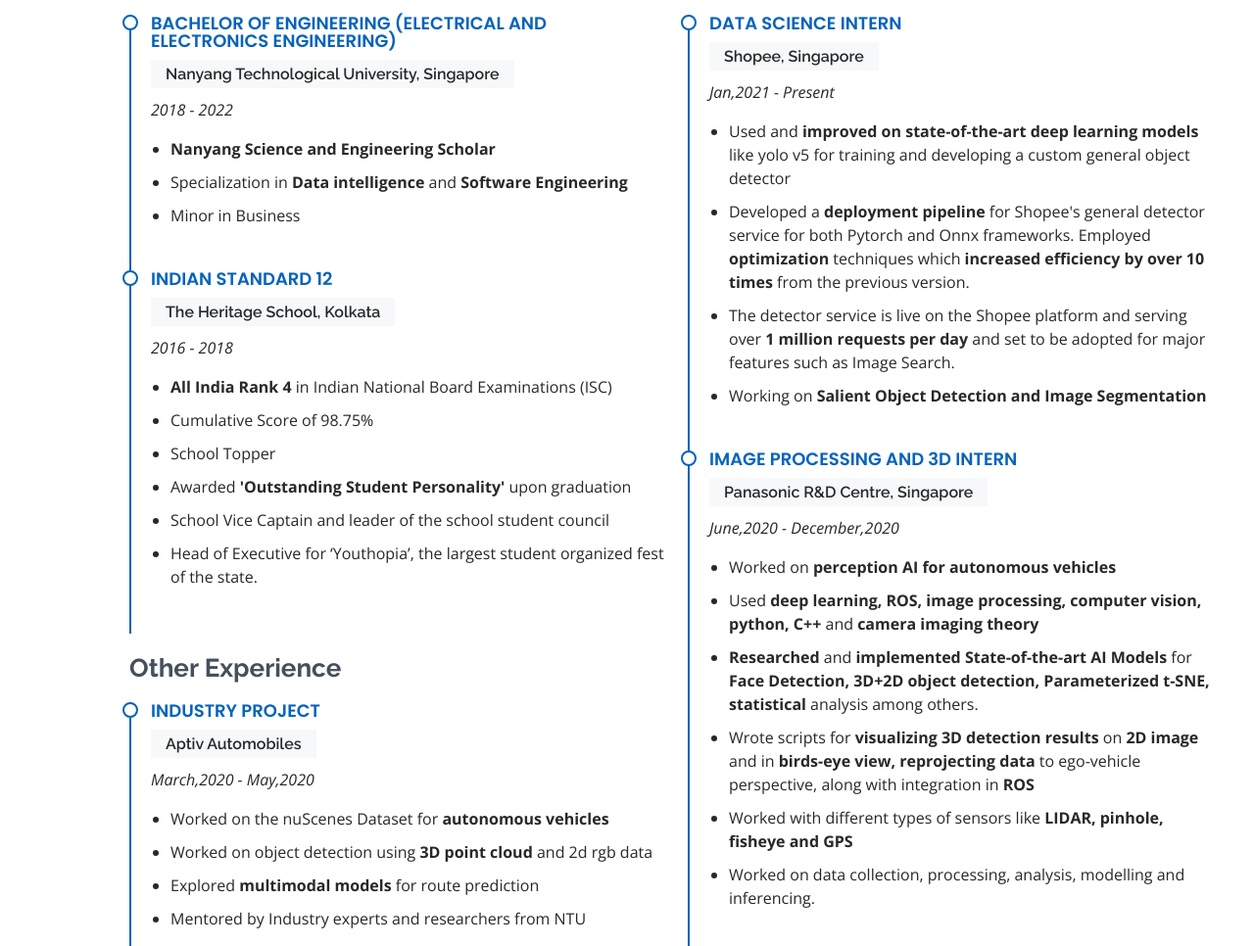
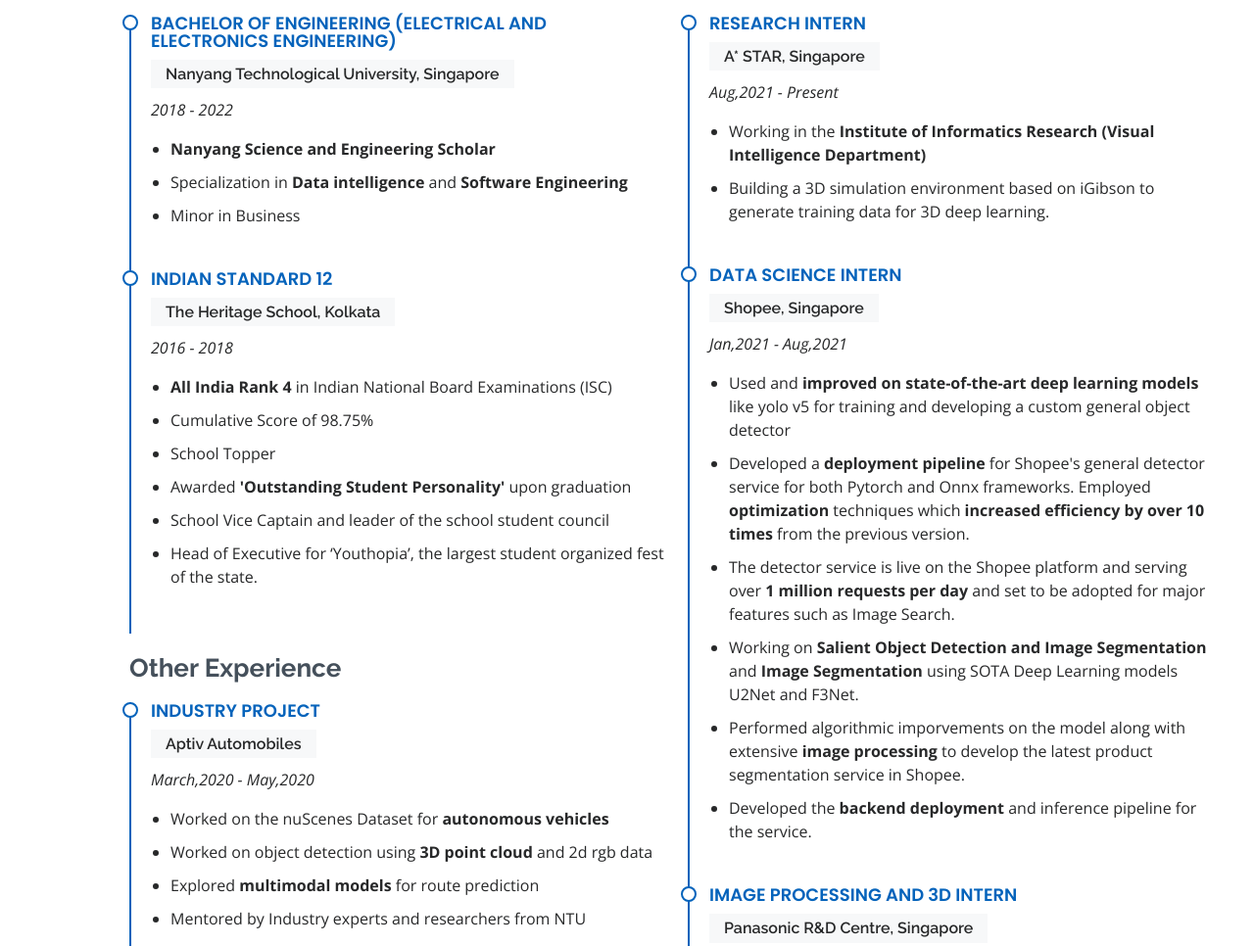
Before and after one commit to AishikNagar/aishiknagar, a plain HTML site: page index.html in a window 1280 px wide. Shown: the part 2226-3192 px from the top of the page at 98% size. Drawn offline with nearby package versions, Linux system fonts and the light colour scheme.

Commit message:
A STAR added

```diff
--- a/index.html
+++ b/index.html
@@ -395,14 +395,25 @@
           <div class="col-lg-6">
             <h3 class="resume-title">Professional Experience</h3>
             <div class="resume-item">
+              <h4>Research Intern</h4>
+              <h5>A* STAR, Singapore</h5>
+              <p><em>Aug,2021 - Present</em></p>
+              <ul>
+                <li>Working in the <strong>Institute of Informatics Research (Visual Intelligence Department)</strong></li>
+                <li>Building a 3D simulation environment based on iGibson to generate training data for 3D deep learning.</li>
+              </ul>
+            </div>
+            <div class="resume-item">
               <h4>Data Science Intern</h4>
               <h5>Shopee, Singapore</h5>
-              <p><em>Jan,2021 - Present</em></p>
+              <p><em>Jan,2021 - Aug,2021</em></p>
               <ul>
                 <li>Used and <strong>improved on state-of-the-art deep learning models</strong> like yolo v5 for training and developing a custom general object detector</li>
                 <li>Developed a <strong>deployment pipeline</strong> for Shopee's general detector service for both Pytorch and Onnx frameworks. Employed <strong>optimization</strong> techniques which <strong>increased efficiency by over 10 times</strong> from the previous version. </li>
                 <li>The detector service is live on the Shopee platform and serving over <strong>1 million requests per day</strong> and set to be adopted for major features such as Image Search.</li>
-                <li>Working on <strong>Salient Object Detection and Image Segmentation</strong></li>
+                <li>Working on <strong>Salient Object Detection and Image Segmentation</strong> and <strong>Image Segmentation</strong> using SOTA Deep Learning models U2Net and F3Net.</li>
+                <li>Performed algorithmic imporvements on the model along with extensive <strong>image processing</strong> to develop the latest product segmentation service in Shopee.</li>
+                <li>Developed the <strong>backend deployment</strong> and inference pipeline for the service.</li>
               </ul>
             </div>
             <div class="resume-item">
@@ -477,7 +488,7 @@
               <div class="portfolio-info">
                 <h4>DementiCare</h4>
                 <p>Mobile App</p>
-                <h5><strong>A cross platform mobile app made to alleviate the stress of caregiving. Global top 50 for Google Solutions Challenge!</strong></h5>
+                <h5><strong>A cross platform mobile app made to complement Dementia Caregiving. Global Top 10 for Google Developer Solutions Challenge!</strong></h5>
                 <div class="portfolio-links">
                   <a href="assets/img/portfolio/portfolio-1.jpg" data-gallery="portfolioGallery" class="portfolio-lightbox" title="DementiCare Image"><i class="bx bx-plus"></i></a>
                   <a href="https://github.com/AishikNagar/DementiCare" target="_blank" ><i class="bx bx-link"></i></a>
```
Also changed, not shown: assets/img/portfolio/portfolio-12.jpg, 3 other files.
